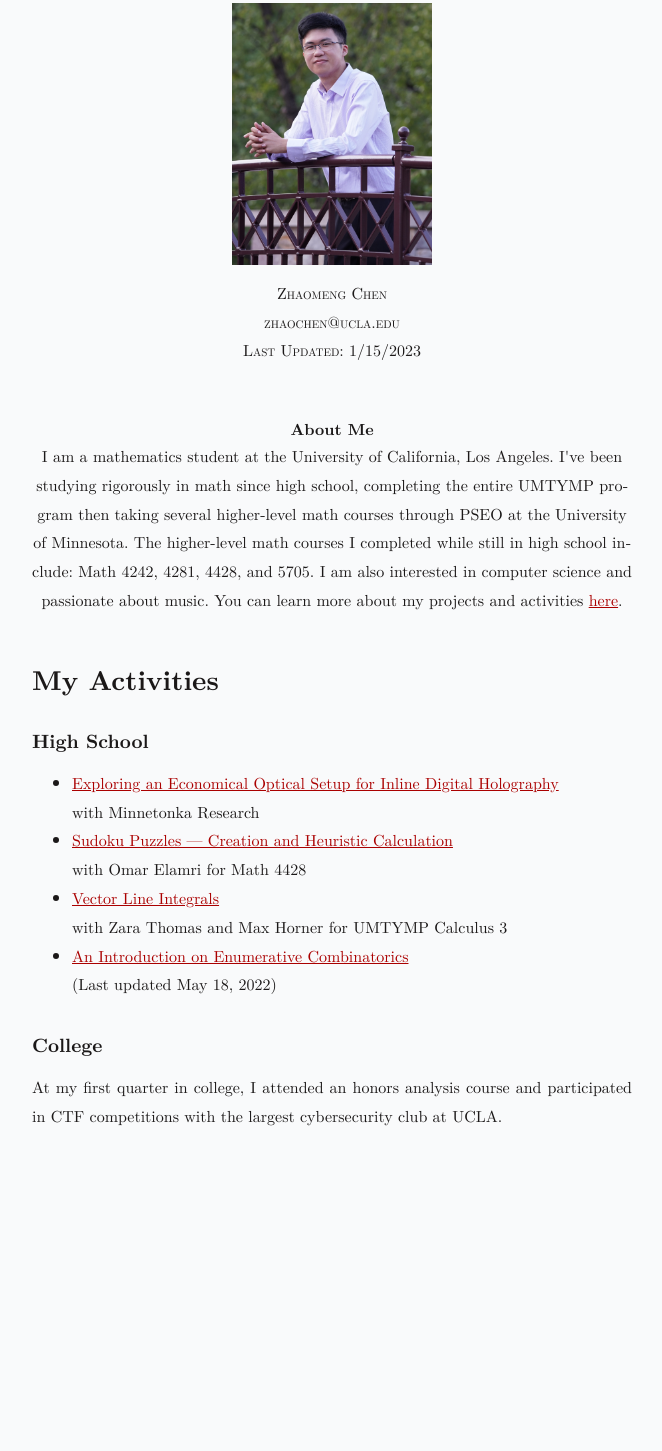
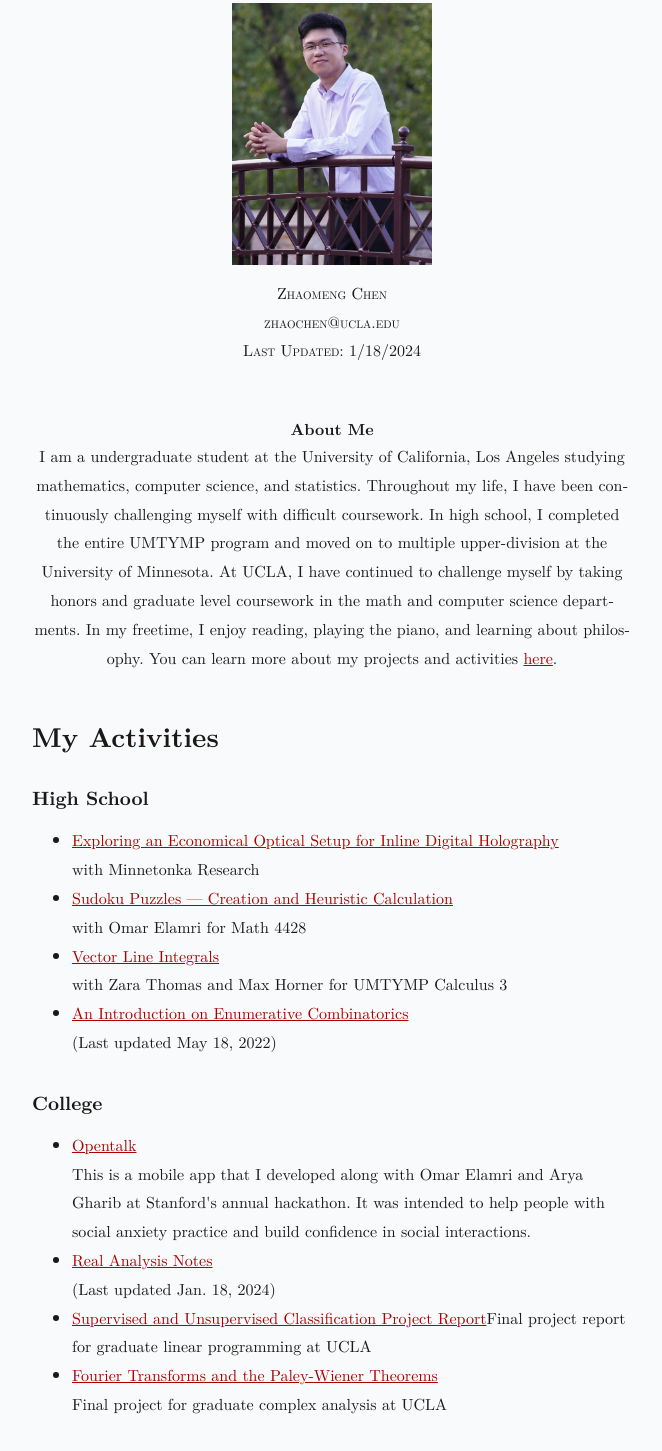
Before and after one commit to zzkao/zzkao.github.io, a website: page index.html in a window 1280 px wide. Shown: the part 29-1480 px from the top of the page, without its empty margins (308-970 px from the left). Before the commit the page ends 1192 px from the top, so only its background shows below. Drawn offline with nearby package versions, Linux system fonts and the light colour scheme.

Commit message:
update website data

```diff
--- a/index.html
+++ b/index.html
@@ -27,18 +27,19 @@
     <p class="author">
       Zhaomeng Chen <br />
       zhaochen@ucla.edu <br />
-      Last Updated: 1/15/2023
+      Last Updated: 1/18/2024
     </p>
   </header>
 
   <div class="abstract">
     <h2>About Me</h2>
     <p>
-      I am a mathematics student at the University of California, Los Angeles. I've been
-      studying rigorously in math since high school, completing the entire UMTYMP program
-      then taking several higher-level math courses through PSEO at the University of Minnesota.
-      The higher-level math courses I completed while still in high school include: Math 4242,
-      4281, 4428, and 5705. I am also interested in computer science and passionate about music.
+      I am a undergraduate student at the University of California, Los Angeles studying mathematics,
+      computer science, and statistics. Throughout my life, I have been continuously challenging myself
+      with difficult coursework. In high school, I completed the entire UMTYMP program and moved on
+      to multiple upper-division at the University of Minnesota. At UCLA, I have continued to challenge
+      myself by taking honors and graduate level coursework in the math and computer science departments.
+      In my freetime, I enjoy reading, playing the piano, and learning about philosophy.
       You can learn more about my projects and activities <a href="#research">here</a>.
     </p>
   </div>
@@ -64,7 +65,13 @@
           <li><a href="pdfs/Combinatorics_Lecture.pdf">An Introduction on Enumerative Combinatorics</a> <br/>(Last updated May 18, 2022)</li>
         </ul>
       <h4> College </h4>
-        <p> At my first quarter in college, I attended an honors analysis course and participated in CTF competitions with the largest cybersecurity club at UCLA. </p>
+        <ul>
+          <li><a href="https://devpost.com/software/opentalk">Opentalk</a> <br/>This is a mobile app that I developed along with Omar Elamri and Arya Gharib at Stanford's annual hackathon.
+            It was intended to help people with social anxiety practice and build confidence in social interactions.</li>
+          <li><a href="pdfs/Analysis_Notes (1).pdf">Real Analysis Notes</a> <br/>(Last updated Jan. 18, 2024)</li>
+          <li><a href="pdfs/ECE_236A_Project.pdf">Supervised and Unsupervised Classification Project Report</a>Final project report for graduate linear programming at UCLA<br/></li>
+          <li><a href="pdfs/MATH_246A_Project.pdf">Fourier Transforms and the Paley-Wiener Theorems</a> <br/>Final project for graduate complex analysis at UCLA</li>
+        </ul>
 <!--
       <h2 id="more sections">More Sections</h2>
 -->
```
